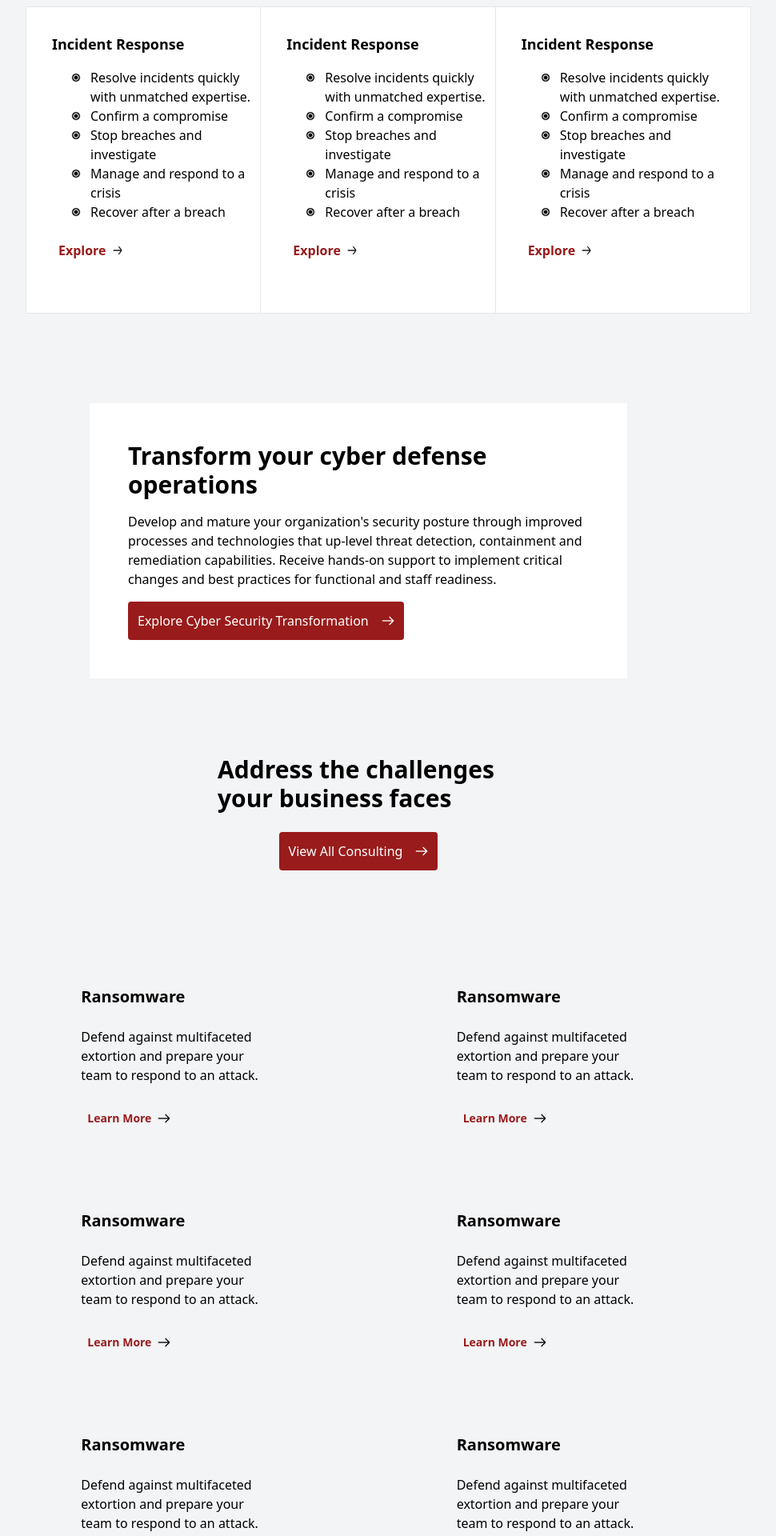
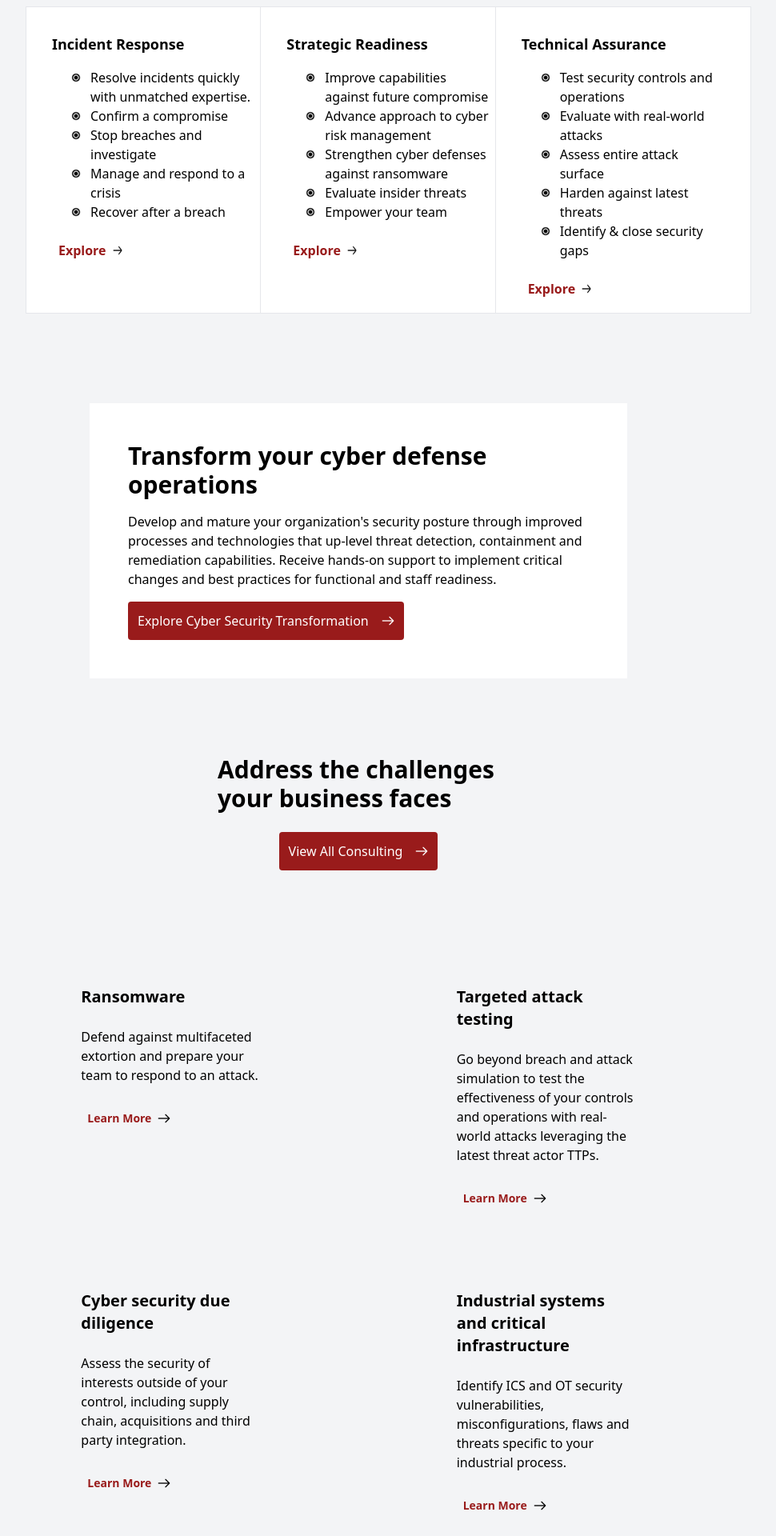
Before and after one commit to naeem4633/Instec-Digital-Website, a React (Create React App) app: page / in a window 1280 px wide. Shown: the part 1700-3620 px from the top of the page at 80% size, without its empty margins (192-1162 px from the left). Built offline with nearby package versions, Linux system fonts and the light colour scheme.

Commit message:
Added sample text to main page.

```diff
--- a/public/index.html
+++ b/public/index.html
@@ -2,7 +2,7 @@
 <html lang="en">
   <head>
     <meta charset="utf-8" />
-    <link rel="icon" href="%PUBLIC_URL%/favicon.ico" />
+    <link rel="icon" href="./static/images/logo-cropped.png" />
     <meta name="viewport" content="width=device-width, initial-scale=1" />
     <meta name="theme-color" content="#000000" />
     <meta
@@ -13,7 +13,7 @@
     <link rel="preconnect" href="https://fonts.googleapis.com">
     <link rel="preconnect" href="https://fonts.gstatic.com" crossorigin>
     <link href="https://fonts.googleapis.com/css2?family=Exo+2:wght@700&family=Poppins:wght@100;500&display=swap" rel="stylesheet">
-    <title>React App</title>
+    <title>INSTEC Digital Systems</title>
   </head>
   <body>
     <noscript>You need to enable JavaScript to run this app.</noscript>
--- a/src/pages/MainServicesPage.js
+++ b/src/pages/MainServicesPage.js
@@ -87,27 +87,27 @@ const MainServicesPage = () => {
                     </button>
                 </div>
                 <div className='w-80 h-96 flex flex-col border bg-white py-4 p-2 lg:p-8 space-y-4'>
-                    <p className='font-bold text-lg'>Incident Response</p>
+                    <p className='font-bold text-lg'>Strategic Readiness</p>
                     <ul className='pl-6'>
                         <li className='flex flex-row items-baseline space-x-3'>
                             <img className='w-3 h-3' src='../static/images/point-black.png'></img>
-                            <p>Resolve incidents quickly with unmatched expertise.</p>
+                            <p>Improve capabilities against future compromise</p>
                         </li>
                         <li className='flex flex-row items-baseline space-x-3'>
                             <img className='w-3 h-3' src='../static/images/point-black.png'></img>
-                            <p>Confirm a compromise</p>
+                            <p>Advance approach to cyber risk management</p>
                         </li>
                         <li className='flex flex-row items-baseline space-x-3'>
                             <img className='w-3 h-3' src='../static/images/point-black.png'></img>
-                            <p>Stop breaches and investigate</p>
+                            <p>Strengthen cyber defenses against ransomware</p>
                         </li>
                         <li className='flex flex-row items-baseline space-x-3'>
                             <img className='w-3 h-3' src='../static/images/point-black.png'></img>
-                            <p>Manage and respond to a crisis</p>
+                            <p>Evaluate insider threats</p>
                         </li>
                         <li className='flex flex-row items-baseline space-x-3'>
                             <img className='w-3 h-3' src='../static/images/point-black.png'></img>
-                            <p>Recover after a breach</p>
+                            <p>Empower your team</p>
                         </li>
                     </ul>
                     <button className='flex p-2 w-fit text-red-800 hover:bg-red-200 hover:translate-x-4 space-x-2 items-center rounded transition-all duration-300'>
@@ -116,27 +116,27 @@ const MainServicesPage = () => {
                     </button>
                 </div>
                 <div className='w-80 h-96 flex flex-col border bg-white py-4 p-2 lg:p-8 space-y-4'>
-                    <p className='font-bold text-lg'>Incident Response</p>
+                    <p className='font-bold text-lg'>Technical Assurance</p>
                     <ul className='pl-6'>
                         <li className='flex flex-row items-baseline space-x-3'>
                             <img className='w-3 h-3' src='../static/images/point-black.png'></img>
-                            <p>Resolve incidents quickly with unmatched expertise.</p>
+                            <p>Test security controls and operations</p>
                         </li>
                         <li className='flex flex-row items-baseline space-x-3'>
                             <img className='w-3 h-3' src='../static/images/point-black.png'></img>
-                            <p>Confirm a compromise</p>
+                            <p>Evaluate with real-world attacks</p>
                         </li>
                         <li className='flex flex-row items-baseline space-x-3'>
                             <img className='w-3 h-3' src='../static/images/point-black.png'></img>
-                            <p>Stop breaches and investigate</p>
+                            <p>Assess entire attack surface</p>
                         </li>
                         <li className='flex flex-row items-baseline space-x-3'>
                             <img className='w-3 h-3' src='../static/images/point-black.png'></img>
-                            <p>Manage and respond to a crisis</p>
+                            <p>Harden against latest threats</p>
                         </li>
                         <li className='flex flex-row items-baseline space-x-3'>
                             <img className='w-3 h-3' src='../static/images/point-black.png'></img>
-                            <p>Recover after a breach</p>
+                            <p>Identify & close security gaps</p>
                         </li>
                     </ul>
                     <button className='flex p-2 w-fit text-red-800 hover:bg-red-200 hover:translate-x-4 space-x-2 items-center rounded transition-all duration-300'>
@@ -176,8 +176,8 @@ const MainServicesPage = () => {
                         </button>
                     </div>
                     <div className='w-full lg:w-1/3 p-12 flex flex-col space-y-6 items-start'>
-                        <p className='w-full text-xl font-semibold'>Ransomware</p>
-                        <p className=''>Defend against multifaceted extortion and prepare your team to respond to an attack.</p>
+                        <p className='w-full text-xl font-semibold'>Targeted attack testing</p>
+                        <p className=''>Go beyond breach and attack simulation to test the effectiveness of your controls and operations with real-world attacks leveraging the latest threat actor TTPs.</p>
                         <button className='flex p-2 w-fit text-red-800 hover:bg-red-200 hover:translate-x-4 space-x-2 items-center rounded transition-all duration-300'>
                             <p className='font-semibold text-sm'>Learn More</p>
                             <img className='w-4 h-4' src='../static/images/right-arrow.png'></img>
@@ -186,16 +186,16 @@ const MainServicesPage = () => {
                 </div>
                 <div className='flex flex-col lg:flex-row justify-evenly lg:space-x-16'>
                     <div className='w-full lg:w-1/3 p-12 flex flex-col space-y-6 items-start'>
-                        <p className='w-full text-xl font-semibold'>Ransomware</p>
-                        <p className=''>Defend against multifaceted extortion and prepare your team to respond to an attack.</p>
+                        <p className='w-full text-xl font-semibold'>Cyber security due diligence</p>
+                        <p className=''>Assess the security of interests outside of your control, including supply chain, acquisitions and third party integration.</p>
                         <button className='flex p-2 w-fit text-red-800 hover:bg-red-200 hover:translate-x-4 space-x-2 items-center rounded transition-all duration-300'>
                             <p className='font-semibold text-sm'>Learn More</p>
                             <img className='w-4 h-4' src='../static/images/right-arrow.png'></img>
                         </button>
                     </div>
                     <div className='w-full lg:w-1/3 p-12 flex flex-col space-y-6 items-start'>
-                        <p className='w-full text-xl font-semibold'>Ransomware</p>
-                        <p className=''>Defend against multifaceted extortion and prepare your team to respond to an attack.</p>
+                        <p className='w-full text-xl font-semibold'>Industrial systems and critical infrastructure</p>
+                        <p className=''>Identify ICS and OT security vulnerabilities, misconfigurations, flaws and threats specific to your industrial process.</p>
                         <button className='flex p-2 w-fit text-red-800 hover:bg-red-200 hover:translate-x-4 space-x-2 items-center rounded transition-all duration-300'>
                             <p className='font-semibold text-sm'>Learn More</p>
                             <img className='w-4 h-4' src='../static/images/right-arrow.png'></img>
@@ -204,16 +204,16 @@ const MainServicesPage = () => {
                 </div>
                 <div className='flex flex-col lg:flex-row justify-evenly lg:space-x-16'>
                     <div className='w-full lg:w-1/3 p-12 flex flex-col space-y-6 items-start'>
-                        <p className='w-full text-xl font-semibold'>Ransomware</p>
-                        <p className=''>Defend against multifaceted extortion and prepare your team to respond to an attack.</p>
+                        <p className='w-full text-xl font-semibold'>Insider threats</p>
+                        <p className=''>Boost your ability to handle malicious insiders as well as unintentional insider threats with protection throughout the attack lifecycle.</p>
                         <button className='flex p-2 w-fit text-red-800 hover:bg-red-200 hover:translate-x-4 space-x-2 items-center rounded transition-all duration-300'>
                             <p className='font-semibold text-sm'>Learn More</p>
                             <img className='w-4 h-4' src='../static/images/right-arrow.png'></img>
                         </button>
                     </div>
                     <div className='w-full lg:w-1/3 p-12 flex flex-col space-y-6 items-start'>
-                        <p className='w-full text-xl font-semibold'>Ransomware</p>
-                        <p className=''>Defend against multifaceted extortion and prepare your team to respond to an attack.</p>
+                        <p className='w-full text-xl font-semibold'>Cyber risk management</p>
+                        <p className=''>Advance your business approach to cyber risk management for effective decision-making and risk mitigation.</p>
                         <button className='flex p-2 w-fit text-red-800 hover:bg-red-200 hover:translate-x-4 space-x-2 items-center rounded transition-all duration-300'>
                             <p className='font-semibold text-sm'>Learn More</p>
                             <img className='w-4 h-4' src='../static/images/right-arrow.png'></img>
@@ -236,37 +236,37 @@ const MainServicesPage = () => {
                     <div className='w-full lg:w-1/4 p-4 lg:p-12 flex flex-col lg: items-start'>
                         <p className='w-full text-xl font-semibold'>Accelerate incident response times.</p>
                         <button className='flex p-2 w-fit text-red-800 hover:bg-red-200 hover:translate-x-4 space-x-2 items-center rounded transition-all duration-300'>
-                            <p className='font-semibold text-sm'>View All Consulting</p>
+                            <p className='font-semibold text-sm'>Incident Response Retainer</p>
                             <img className='w-4 h-4' src='../static/images/right-arrow.png'></img>
                         </button>
                     </div>
                     <div className='w-full lg:w-1/4 p-4 lg:p-12 flex flex-col lg: items-start'>
-                        <p className='w-full text-xl font-semibold'>Accelerate incident response times.</p>
+                        <p className='w-full text-xl font-semibold'>Hunt for an active or previous attack.</p>
                         <button className='flex p-2 w-fit text-red-800 hover:bg-red-200 hover:translate-x-4 space-x-2 items-center rounded transition-all duration-300'>
-                            <p className='font-semibold text-sm'>View All Consulting</p>
+                            <p className='font-semibold text-sm'>Compromise Assessment</p>
                             <img className='w-4 h-4' src='../static/images/right-arrow.png'></img>
                         </button>
                     </div>
                     <div className='w-full lg:w-1/4 p-4 lg:p-12 flex flex-col lg: items-start'>
-                        <p className='w-full text-xl font-semibold'>Accelerate incident response times.</p>
+                        <p className='w-full text-xl font-semibold'>Verify capabilities against the latest threats.</p>
                         <button className='flex p-2 w-fit text-red-800 hover:bg-red-200 hover:translate-x-4 space-x-2 items-center rounded transition-all duration-300'>
-                            <p className='font-semibold text-sm'>View All Consulting</p>
+                            <p className='font-semibold text-sm'>Red Team Assessment</p>
                             <img className='w-4 h-4' src='../static/images/right-arrow.png'></img>
                         </button>
                     </div>
                 </div>
                 <div className='flex flex-col lg:flex-row justify-evenly items-center'>
                     <div className='w-full lg:w-1/4 p-4 lg:p-12 flex flex-col lg: items-start'>
-                        <p className='w-full text-xl font-semibold'>Accelerate incident response times.</p>
+                        <p className='w-full text-xl font-semibold'>Test your incident response plans with scenario gameplay.</p>
                         <button className='flex p-2 w-fit text-red-800 hover:bg-red-200 hover:translate-x-4 space-x-2 items-center rounded transition-all duration-300'>
-                            <p className='font-semibold text-sm'>View All Consulting</p>
+                            <p className='font-semibold text-sm'>Tabletop Exercise</p>
                             <img className='w-4 h-4' src='../static/images/right-arrow.png'></img>
                         </button>
                     </div>
                     <div className='w-full lg:w-1/4 p-4 lg:p-12 flex flex-col lg: items-start'>
-                        <p className='w-full text-xl font-semibold'>Accelerate incident response times.</p>
+                        <p className='w-full text-xl font-semibold'>Empower your teams with advanced knowledge.</p>
                         <button className='flex p-2 w-fit text-red-800 hover:bg-red-200 hover:translate-x-4 space-x-2 items-center rounded transition-all duration-300'>
-                            <p className='font-semibold text-sm'>View All Consulting</p>
+                            <p className='font-semibold text-sm'>Cyber Security Training</p>
                             <img className='w-4 h-4' src='../static/images/right-arrow.png'></img>
                         </button>
                     </div>
@@ -278,21 +278,21 @@ const MainServicesPage = () => {
                         <p className='font-bold text-lg'>Explore the full portfolio</p>
                         <p>Explore the various ways Mandiant Consulting can help your organization achieve its security goals.</p>
                         <button className='flex p-2 w-fit text-red-800 hover:bg-red-200 hover:translate-x-4 space-x-2 items-center rounded transition-all duration-300'>
-                            <p className='font-bold text-red-800'>Learn More</p>
+                            <p className='font-bold text-red-800'>View All Consulting</p>
                             <img src='../static/images/right-arrow.png' className='w-3 h-4'></img>
                         </button>
                     </div>
                     <div className='w-3/4 lg:w-96 h-52 lg:h-72 flex flex-col border bg-white  p-2 lg:p-8 space-y-4'>
-                        <p className='font-bold text-lg'>Explore the full portfolio</p>
-                        <p>Explore the various ways Mandiant Consulting can help your organization achieve its security goals.</p>
+                        <p className='font-bold text-lg'>Get started</p>
+                        <p>We want to hear from you. Share your vision with our team of dedicated consulting experts and we'll shape a solution that fits your needs.</p>
                         <button className='flex p-2 w-fit text-red-800 hover:bg-red-200 hover:translate-x-4 space-x-2 items-center rounded transition-all duration-300'>
-                            <p className='font-bold text-red-800'>Learn More</p>
+                            <p className='font-bold text-red-800'>Contact Us Today</p>
                             <img src='../static/images/right-arrow.png' className='w-3 h-4'></img>
                         </button>
                     </div>
                     <div className='w-3/4 lg:w-96 h-52 lg:h-72 flex flex-col border bg-white  p-2 lg:p-8 space-y-4'>
-                        <p className='font-bold text-lg'>Explore the full portfolio</p>
-                        <p>Explore the various ways Mandiant Consulting can help your organization achieve its security goals.</p>
+                        <p className='font-bold text-lg'>Expertise On Demand</p>
+                        <p>Ask an Analyst your most challenging security questions and utilize flexible spending units to access training and consulting services.</p>
                         <button className='flex p-2 w-fit text-red-800 hover:bg-red-200 hover:translate-x-4 space-x-2 items-center rounded transition-all duration-300'>
                             <p className='font-bold text-red-800'>Learn More</p>
                             <img src='../static/images/right-arrow.png' className='w-3 h-4'></img>
@@ -313,9 +313,7 @@ const MainServicesPage = () => {
                                     <p>Get peace of mind about your organization's ability to securely maintain uninterrupted business</p>
                                     <p>operations despite the evolving threat landscape - before, during and after an incident.</p>
                                 </div>
-                                <p>Cyber security incidents require diligent preparation, rapid action and critical asset protection. INSTEC Consultants help organizations get
-                                    back to business after a security incident. They apply their frontline expertise to help organizations transform their cyber defense capabilities
-                                    to mitigate threats and reduce business risk - before, during and after an incident.</p>
+                                <p>INSTEC responds to the world's largest breaches. We combine our frontline expertise and deep understanding of global attacker behavior to respond to breaches and help organizations prepare their defenses and operations against compromise.</p>
                                 <button className='flex flex-row items-center justify-evenly drop-shadow-xl  w-full lg:w-3/4 p-3 text-white bg-red-800 font-semibold hover:bg-red-900 rounded transitition-all duration-200'>
                                     <p className='text-center'>Get The Latest M-Trends Report</p>
                                     <img src='../static/images/right-arrow-white.png' className='w-5 h-5'></img>
```
Also changed, not shown: public/static/images/logo-cropped.png (added).
